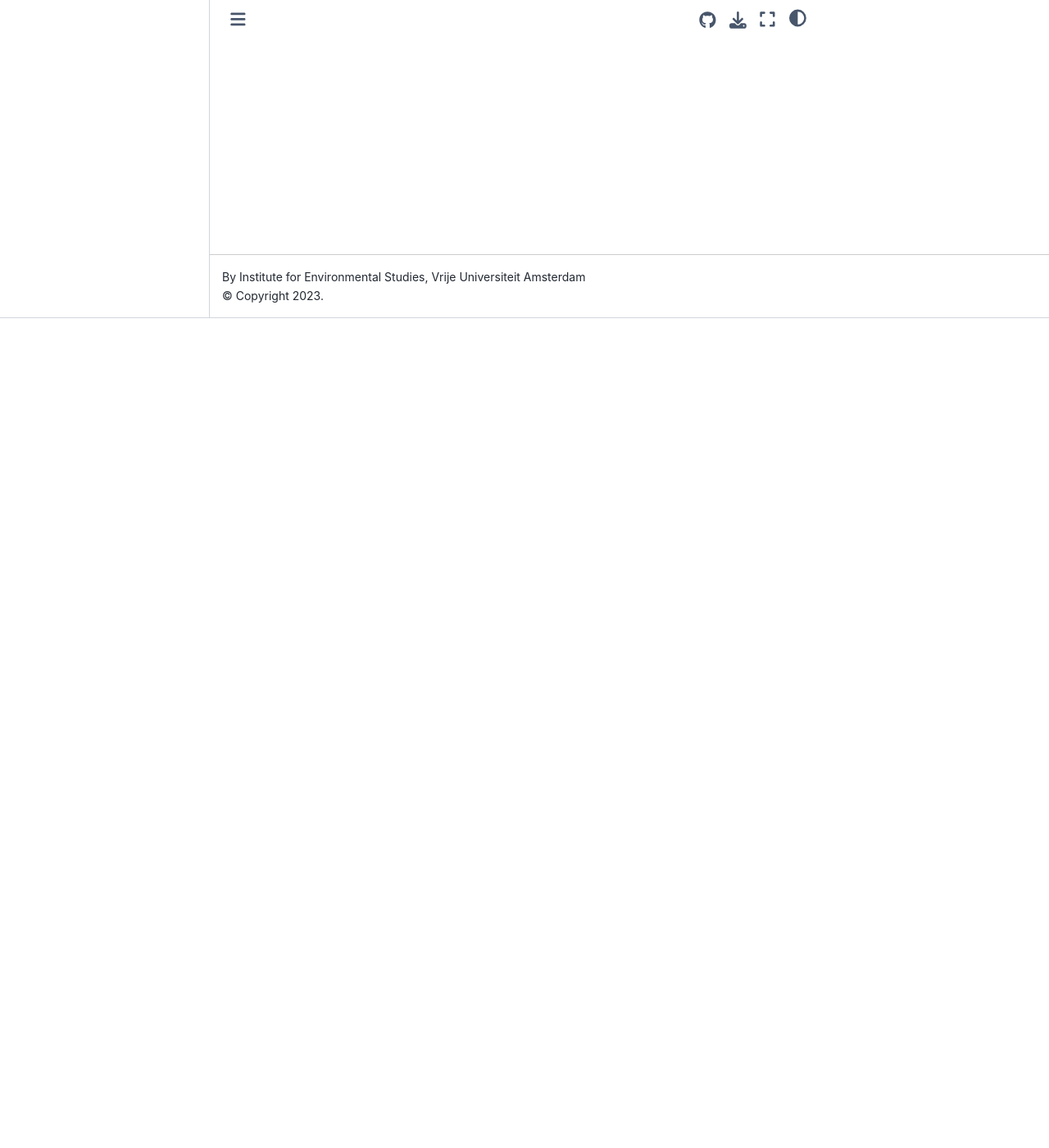
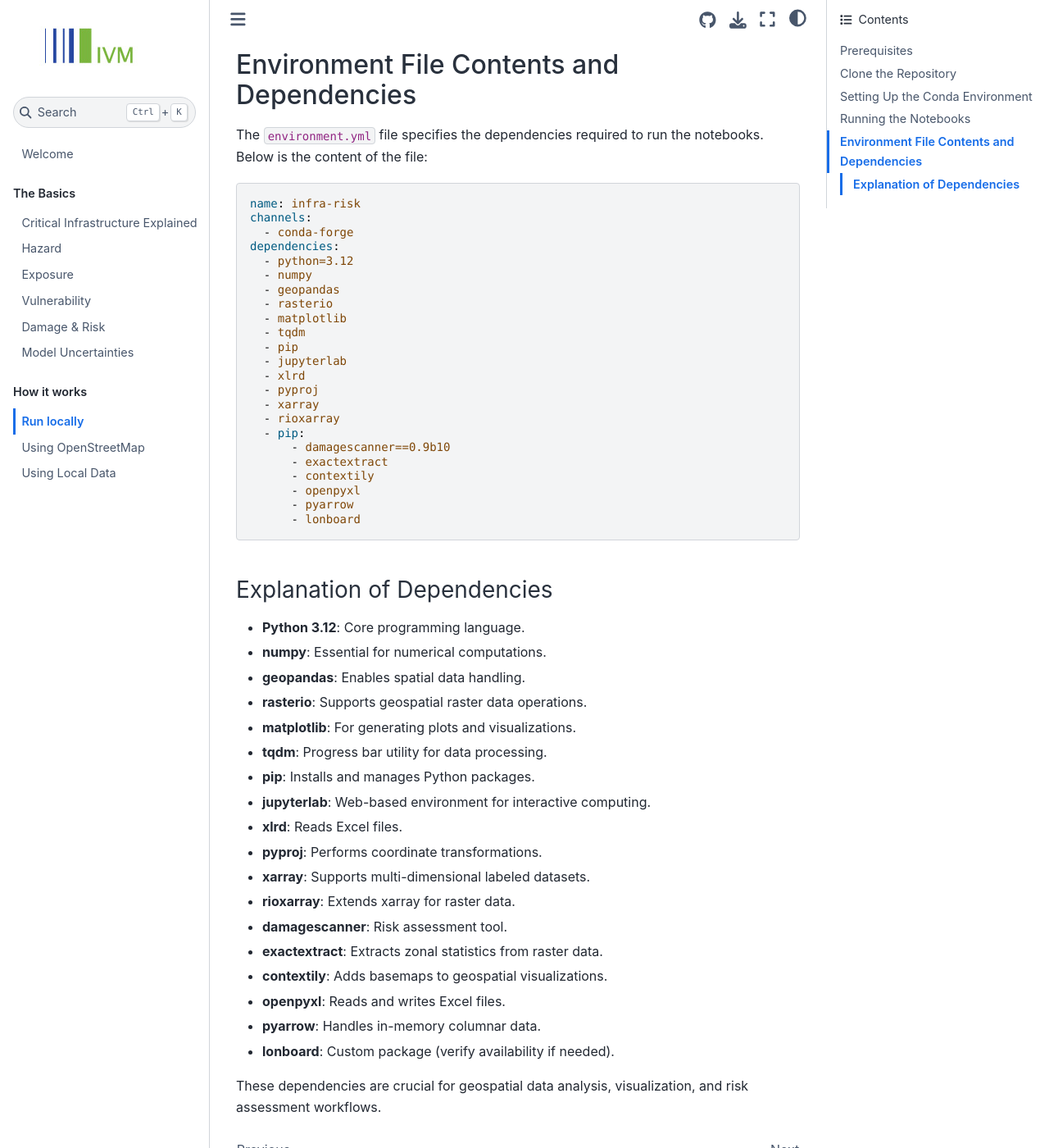
Before and after one commit to VU-IVM/GlobalInfraRisk, a Jupyter Book: the page built from howto/run_locally.md, in a window 1280 px wide and 1400 px high, scrolled down 1012 px. Shown: the whole window at 82% size. Built offline with Jupyter Book 1.0.4 settings and Sphinx 7.4.7 and the Sphinx Book theme 1.1.4, drawn with Linux system fonts in a browser that asks for light colours; pages that are not in the unit, such as notebooks, are missing from menus; some of the changed text lies outside the part shown.

Commit message:
run locally page

````diff
--- a/howto/run_locally.md
+++ b/howto/run_locally.md
@@ -1 +1,89 @@
 # Run locally
+
+## Prerequisites
+
+Ensure you have the following installed:
+
+- [Miniconda/Anaconda](https://docs.conda.io/en/latest/)
+- [Git](https://git-scm.com/)
+
+## Clone the Repository
+
+To get started, clone the repository from GitHub and navigate into the project directory:
+
+```bash
+git clone https://github.com/VU-IVM/GlobalInfraRisk.git
+cd GlobalInfraRisk
+```
+
+## Setting Up the Conda Environment
+
+To install all necessary dependencies, create and activate the Conda environment using the provided `environment.yml` file:
+
+```bash
+conda env create -f environment.yml
+conda activate infra-risk
+```
+
+## Running the Notebooks
+
+Once the environment is activated, launch JupyterLab to interact with the notebooks:
+
+```bash
+jupyter lab
+```
+
+This will open JupyterLab in your browser. Navigate to the desired notebook and start running it!
+
+## Environment File Contents and Dependencies
+
+The `environment.yml` file specifies the dependencies required to run the notebooks. Below is the content of the file:
+
+```yaml
+name: infra-risk
+channels:
+  - conda-forge
+dependencies:
+  - python=3.12
+  - numpy
+  - geopandas
+  - rasterio
+  - matplotlib
+  - tqdm
+  - pip
+  - jupyterlab
+  - xlrd
+  - pyproj
+  - xarray
+  - rioxarray
+  - pip:
+      - damagescanner==0.9b10
+      - exactextract
+      - contextily
+      - openpyxl
+      - pyarrow
+      - lonboard
+```
+
+### Explanation of Dependencies
+
+- **Python 3.12**: Core programming language.
+- **numpy**: Essential for numerical computations.
+- **geopandas**: Enables spatial data handling.
+- **rasterio**: Supports geospatial raster data operations.
+- **matplotlib**: For generating plots and visualizations.
+- **tqdm**: Progress bar utility for data processing.
+- **pip**: Installs and manages Python packages.
+- **jupyterlab**: Web-based environment for interactive computing.
+- **xlrd**: Reads Excel files.
+- **pyproj**: Performs coordinate transformations.
+- **xarray**: Supports multi-dimensional labeled datasets.
+- **rioxarray**: Extends xarray for raster data.
+- **damagescanner**: Risk assessment tool.
+- **exactextract**: Extracts zonal statistics from raster data.
+- **contextily**: Adds basemaps to geospatial visualizations.
+- **openpyxl**: Reads and writes Excel files.
+- **pyarrow**: Handles in-memory columnar data.
+- **lonboard**: Custom package (verify availability if needed).
+
+These dependencies are crucial for geospatial data analysis, visualization, and risk assessment workflows.
````
